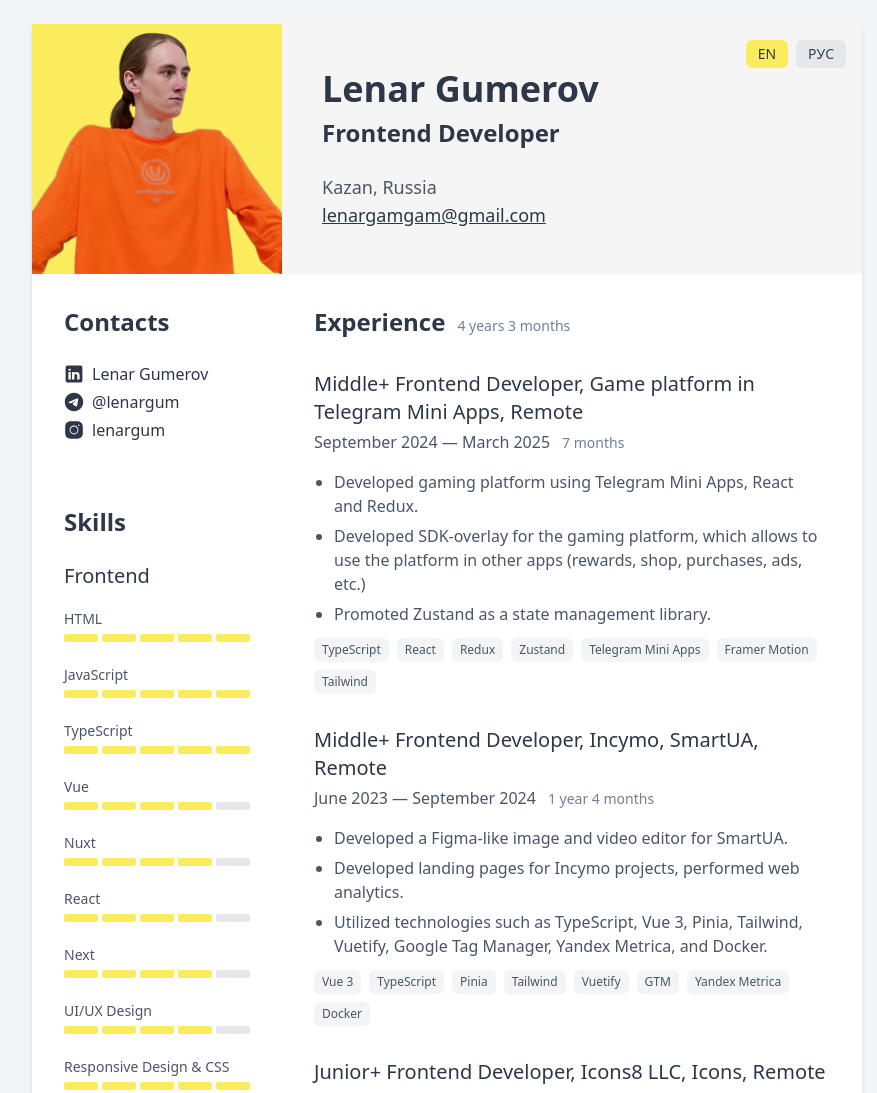
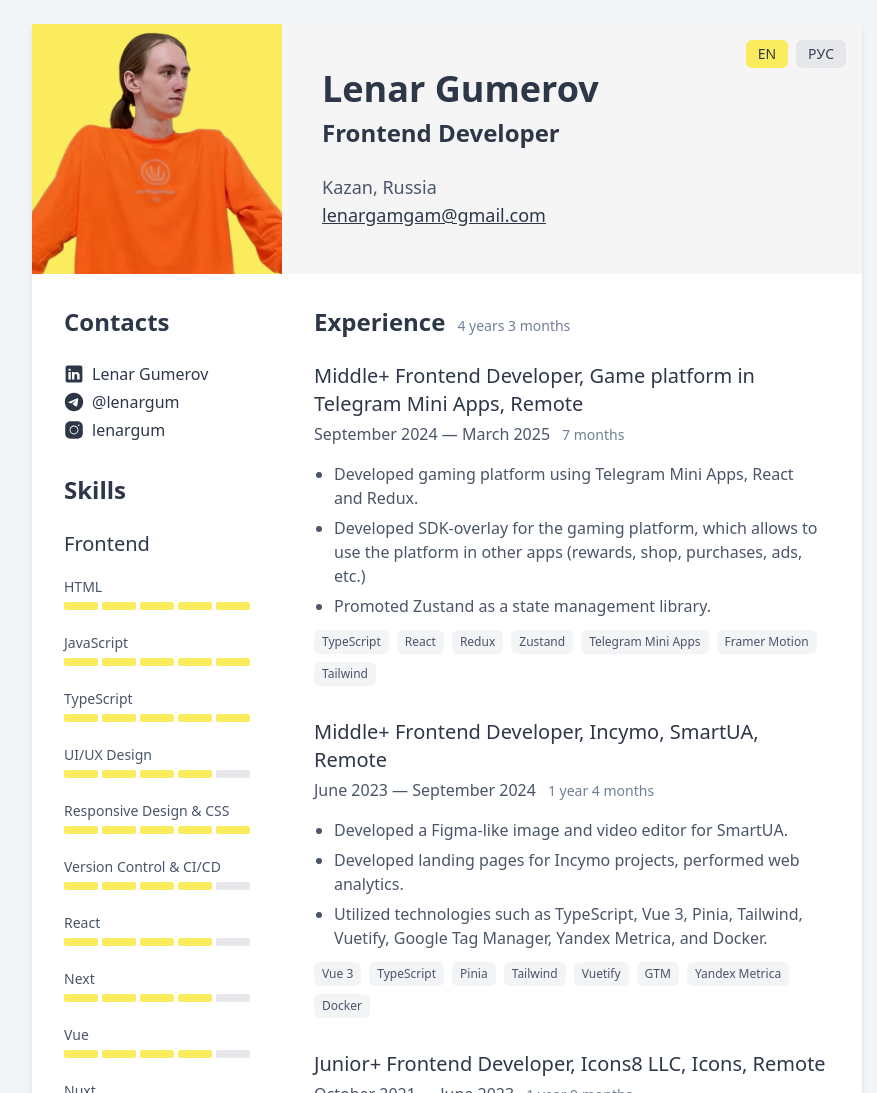
Before and after one commit to lenargum/CV, an Astro site: page / in a window 1280 px wide. Shown: the top 1093 px of the page, without its empty margins (193-1070 px from the left). Built offline with nearby package versions, Linux system fonts and the light colour scheme; Astro itself is replaced by a stand-in of ours.

Commit message:
fix: sorted skills, minor layout headers' placement fixes

```diff
--- a/src/components/Experience.tsx
+++ b/src/components/Experience.tsx
@@ -146,7 +146,7 @@ export default function Experience({ experiences }: ExperienceProps) {
   return (
     <section className="cv-section">
       <div className="flex items-baseline">
-        <h2 className="section-title mb-8">{t.sections.experience}</h2>
+        <h2 className="section-title mb-6">{t.sections.experience}</h2>
         <span className="ml-3 text-text-tertiary text-sm">{totalExperienceText}</span>
       </div>
       <div className="space-y-8">
--- a/src/components/SocialLinks.tsx
+++ b/src/components/SocialLinks.tsx
@@ -45,7 +45,7 @@ const SocialIcon = ({ type }: { type: string }) => {
 export default function SocialLinks({ links }: SocialLinksProps) {
   const { t } = useTranslation();
   return (
-    <div className="cv-section">
+    <div className="cv-section pb-0">
       <h2 className="section-title">{t.sections.contacts}</h2>
       <div className="flex flex-col gap-1">
         {links.map((link) => (
--- a/src/pages/index.astro
+++ b/src/pages/index.astro
@@ -40,13 +40,13 @@ const skills = [
 			{ name: "HTML", level: 5 },
 			{ name: "JavaScript", level: 5 },
 			{ name: "TypeScript", level: 5 },
-			{ name: "Vue", level: 4 },
-			{ name: "Nuxt", level: 4 },
-			{ name: "React", level: 4 },
-			{ name: "Next", level: 4 },
 			{ name: "UI/UX Design", level: 4 },
 			{ name: "Responsive Design & CSS", level: 5 },
 			{ name: "Version Control & CI/CD", level: 4 },
+			{ name: "React", level: 4 },
+			{ name: "Next", level: 4 },
+			{ name: "Vue", level: 4 },
+			{ name: "Nuxt", level: 4 }
 		],
 	},
 	{
```
